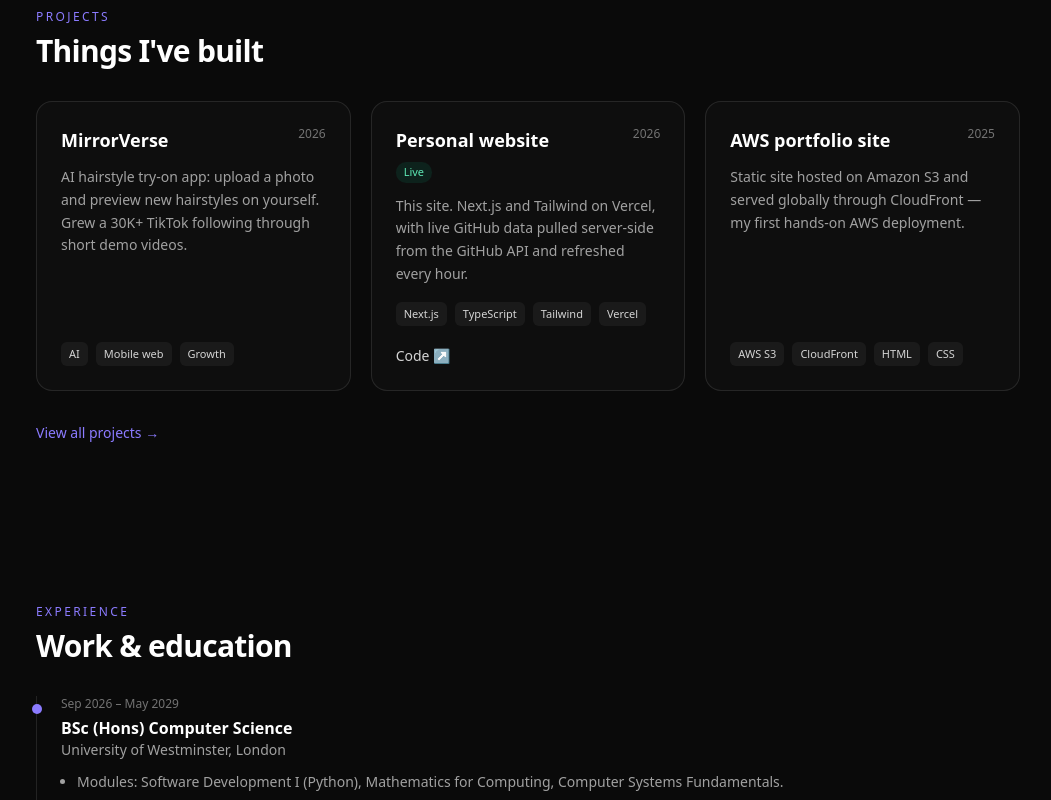
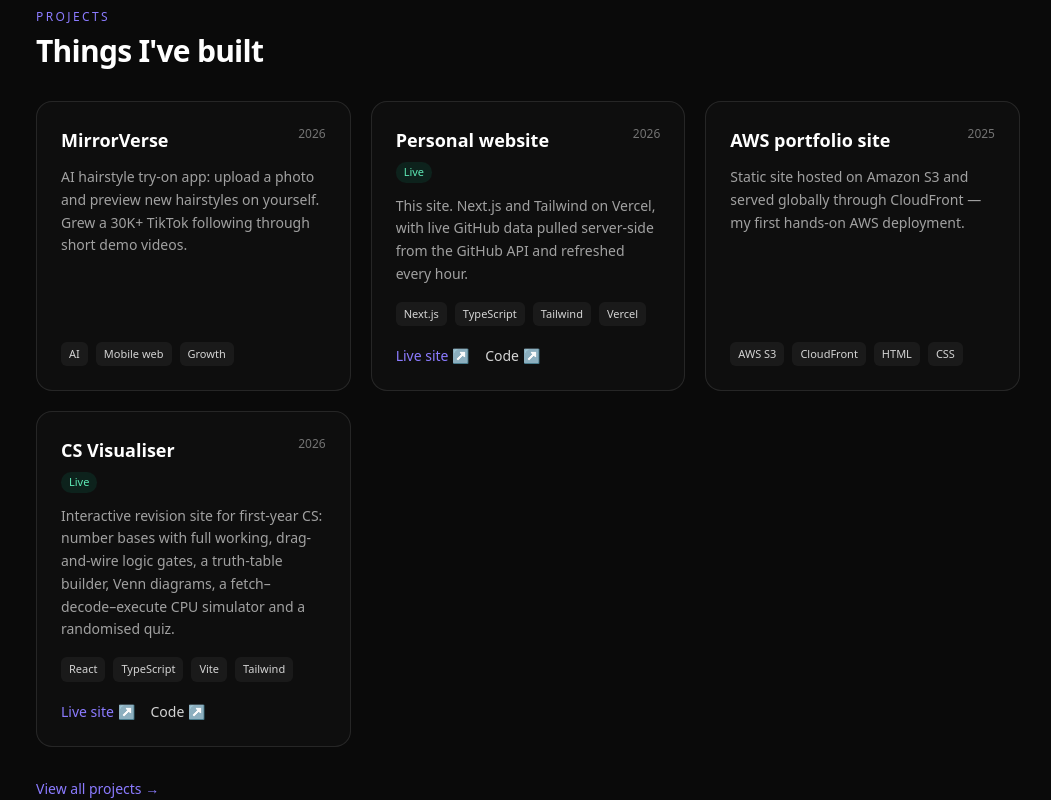
Before and after one commit to macroer16/personal-website, a Next.js app: page / in a window 1280 px wide. Shown: the part 2000-2800 px from the top of the page, without its empty margins (112-1163 px from the left). Built offline with nearby package versions, Linux system fonts and the light colour scheme; no server answers.

Commit message:
Add CS Visualiser and live links to projects

```diff
--- a/src/data/projects.ts
+++ b/src/data/projects.ts
@@ -27,6 +27,7 @@ export const projects: Project[] = [
       "This site. Next.js and Tailwind on Vercel, with live GitHub data pulled server-side from the GitHub API and refreshed every hour.",
     tags: ["Next.js", "TypeScript", "Tailwind", "Vercel"],
     github: "https://github.com/macroer16/personal-website",
+    live: "https://victor-benson.vercel.app",
     featured: true,
     status: "Live",
   },
@@ -42,9 +43,12 @@ export const projects: Project[] = [
     title: "CS Visualiser",
     years: "2026",
     description:
-      "Interactive revision tools for first-year CS: number bases, logic gates, truth tables, sets and a CPU fetch–decode–execute animation.",
-    tags: ["React", "TypeScript", "Education"],
-    status: "Planned",
+      "Interactive revision site for first-year CS: number bases with full working, drag-and-wire logic gates, a truth-table builder, Venn diagrams, a fetch–decode–execute CPU simulator and a randomised quiz.",
+    tags: ["React", "TypeScript", "Vite", "Tailwind"],
+    github: "https://github.com/macroer16/cs-visualiser",
+    live: "https://cs-visualiser.vercel.app",
+    featured: true,
+    status: "Live",
   },
   {
     title: "aws-guard",
```
